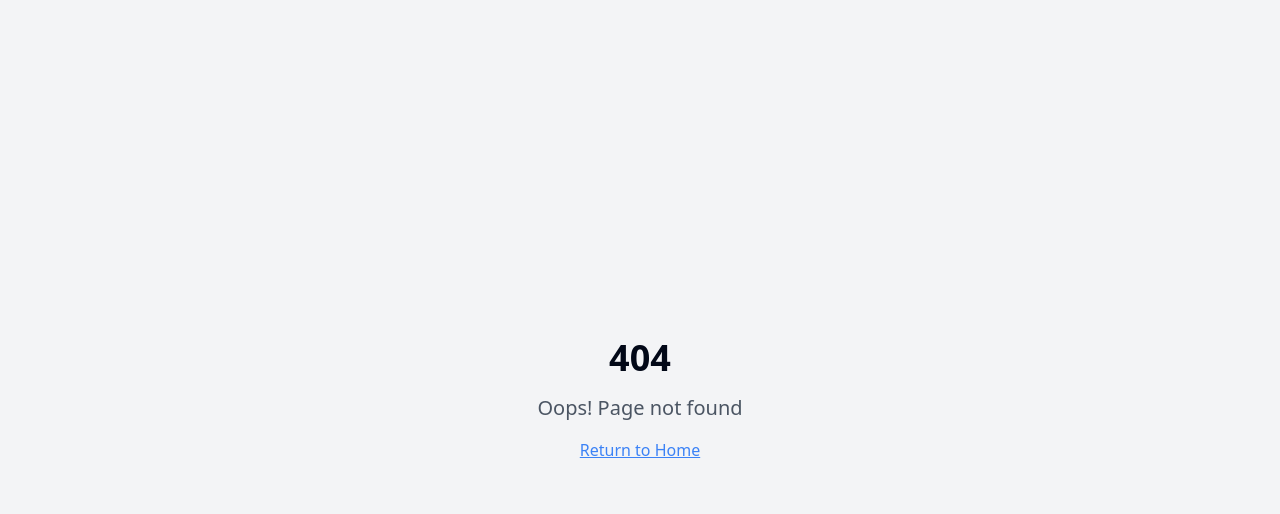
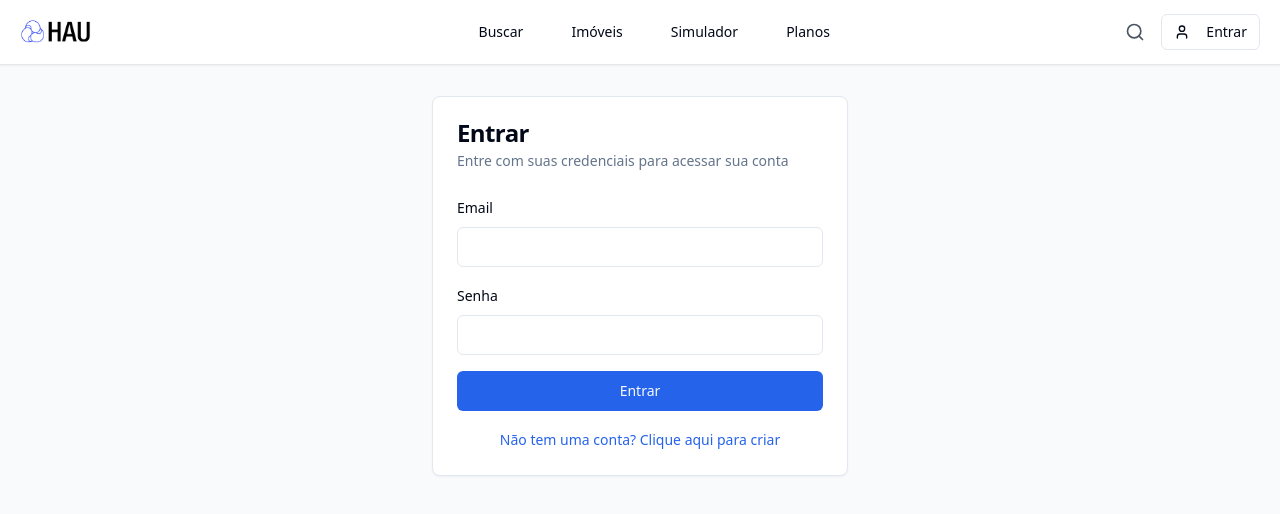
Before and after one commit to Douglas360/auction-intel-estate, a React (Vite) app: page /login in a window 1280 px wide. Before the commit this address had no page. Shown: the top 514 px of the page. Built offline with nearby package versions, Linux system fonts and the light colour scheme.

Commit message:
updatess

```diff
--- a/src/App.tsx
+++ b/src/App.tsx
@@ -1,4 +1,3 @@
-
 import { Toaster } from "@/components/ui/toaster";
 import { Toaster as Sonner } from "@/components/ui/sonner";
 import { TooltipProvider } from "@/components/ui/tooltip";
@@ -18,6 +17,7 @@ import SubscriptionCheckout from "./pages/SubscriptionCheckout";
 import AdminLogin from "./pages/admin/AdminLogin";
 import AdminUsers from "./pages/admin/AdminUsers";
 import AdminLayout from "./components/layouts/AdminLayout";
+import Login from "./pages/Login";
 
 const queryClient = new QueryClient();
 
@@ -39,6 +39,7 @@ const App = () => (
           <Route path="/subscribe/:planId" element={<SubscriptionCheckout />} />
           <Route path="/payment-success" element={<PaymentSuccess />} />
           <Route path="/payment-canceled" element={<PaymentCanceled />} />
+          <Route path="/login" element={<Login />} />
 
           {/* Admin authentication */}
           <Route path="/admin/login" element={<AdminLogin />} />
--- a/src/components/Navbar.tsx
+++ b/src/components/Navbar.tsx
@@ -1,13 +1,13 @@
-
 import React, { useState, useEffect } from 'react';
 import { Button } from '@/components/ui/button';
-import { Link } from 'react-router-dom';
+import { Link, useNavigate } from 'react-router-dom';
 import { Search, Bell, User, Settings } from 'lucide-react';
 import { supabase } from '@/integrations/supabase/client';
 
 const Navbar = () => {
   const [isLoggedIn, setIsLoggedIn] = useState(false);
   const [isAdmin, setIsAdmin] = useState(false);
+  const navigate = useNavigate();
 
   useEffect(() => {
     const checkAuthStatus = async () => {
@@ -82,7 +82,7 @@ const Navbar = () => {
                 </Link>
               </Button>
             ) : (
-              <Button variant="outline" size="sm" className="ml-2">
+              <Button variant="outline" size="sm" className="ml-2" onClick={() => navigate('/login')}>
                 <User className="w-4 h-4 mr-2" />
                 Entrar
               </Button>
--- a/src/components/subscription/SubscriptionPlanCard.tsx
+++ b/src/components/subscription/SubscriptionPlanCard.tsx
@@ -1,4 +1,3 @@
-
 import React from 'react';
 import {
   Card,
@@ -10,7 +9,7 @@ import {
 } from "@/components/ui/card";
 import { Badge } from "@/components/ui/badge";
 import { Button } from "@/components/ui/button";
-import { Check } from 'lucide-react';
+import { Check, Loader2 } from 'lucide-react';
 import { type SubscriptionPlan as SubscriptionPlanType } from '@/hooks/useSubscription';
 
 export type SubscriptionPlan = SubscriptionPlanType;
@@ -95,7 +94,12 @@ const SubscriptionPlanCard: React.FC<SubscriptionPlanCardProps> = ({
           variant={isCurrentPlan ? "outline" : "default"}
           disabled={isLoading || (isCurrentPlan && plan.title !== 'Free')}
         >
-          {isLoading ? "Processando..." : isCurrentPlan ? "Plano Atual" : "Assinar"}
+          {isLoading ? (
+            <>
+              <Loader2 className="mr-2 h-4 w-4 animate-spin" />
+              Processando...
+            </>
+          ) : isCurrentPlan ? "Plano Atual" : "Assinar"}
         </Button>
       </CardFooter>
     </Card>
--- a/src/pages/Index.tsx
+++ b/src/pages/Index.tsx
@@ -62,32 +62,33 @@ const featuredProperties = [
 ];
 
 const Index = () => {
+  const [isYearly, setIsYearly] = useState(false);
+  const [searchQuery, setSearchQuery] = useState('');
+  const [checkoutLoadingPlanId, setCheckoutLoadingPlanId] = useState<string | null>(null);
   const navigate = useNavigate();
-  const [searchQuery, setSearchQuery] = useState('');
-  const [isYearly, setIsYearly] = useState(false);
-  const { plans, subscribeToPlan, subscriptionStatus, isLoading } = useSubscription();
-  const [activePlans, setActivePlans] = useState<SubscriptionPlan[]>([]);
+  const {
+    plans: activePlans,
+    subscriptionStatus,
+    isLoading,
+    subscribeToPlan
+  } = useSubscription();
 
-  // Filter to show only paid plans on homepage
-  useEffect(() => {
-    if (plans.length > 0) {
-      setActivePlans(plans.filter(plan => plan.price_monthly > 0));
+  const isCurrentPlan = (planId: string) => {
+    return subscriptionStatus?.plan?.id === planId;
+  };
+
+  const handleSubscribe = async (planId: string) => {
+    setCheckoutLoadingPlanId(planId);
+    try {
+      await subscribeToPlan(planId, isYearly ? 'year' : 'month');
+    } finally {
+      setCheckoutLoadingPlanId(null);
     }
-  }, [plans]);
+  };
 
   const handleSearch = (e: React.FormEvent) => {
     e.preventDefault();
-    if (searchQuery.trim()) {
-      navigate(`/search?q=${encodeURIComponent(searchQuery)}`);
-    }
-  };
-
-  const handleSubscribe = (planId: string) => {
-    subscribeToPlan(planId, isYearly ? 'year' : 'month');
-  };
-
-  const isCurrentPlan = (planId: string) => {
-    return subscriptionStatus?.active && subscriptionStatus.plan?.id === planId;
+    navigate(`/search?q=${encodeURIComponent(searchQuery)}`);
   };
 
   return (
@@ -161,7 +162,7 @@ const Index = () => {
                     key={plan.id}
                     plan={plan}
                     isCurrentPlan={isCurrentPlan(plan.id)}
-                    isLoading={isLoading}
+                    isLoading={checkoutLoadingPlanId === plan.id}
                     billingInterval={isYearly ? 'year' : 'month'}
                     onSubscribe={handleSubscribe}
                   />
--- /dev/null
+++ b/src/pages/Login.tsx
@@ -0,0 +1,142 @@
+import React, { useState } from 'react';
+import { useNavigate } from 'react-router-dom';
+import { Card, CardContent, CardHeader, CardTitle, CardDescription } from '@/components/ui/card';
+import { Button } from '@/components/ui/button';
+import { Input } from '@/components/ui/input';
+import { Label } from '@/components/ui/label';
+import { supabase } from '@/integrations/supabase/client';
+import { toast } from '@/hooks/use-toast';
+import Navbar from '@/components/Navbar';
+
+const Login = () => {
+  const [isLogin, setIsLogin] = useState(true);
+  const [isLoading, setIsLoading] = useState(false);
+  const [formData, setFormData] = useState({
+    email: '',
+    password: '',
+    name: ''
+  });
+  const navigate = useNavigate();
+
+  const handleSubmit = async (e: React.FormEvent) => {
+    e.preventDefault();
+    setIsLoading(true);
+
+    try {
+      if (isLogin) {
+        const { data, error } = await supabase.auth.signInWithPassword({
+          email: formData.email,
+          password: formData.password
+        });
+
+        if (error) throw error;
+
+        toast({
+          title: "Login realizado com sucesso!",
+          description: "Você será redirecionado para a página inicial.",
+        });
+
+        navigate('/');
+      } else {
+        const { data, error } = await supabase.auth.signUp({
+          email: formData.email,
+          password: formData.password,
+          options: {
+            data: {
+              name: formData.name
+            }
+          }
+        });
+
+        if (error) throw error;
+
+        toast({
+          title: "Conta criada com sucesso!",
+          description: "Por favor, verifique seu email para confirmar sua conta.",
+        });
+
+        setIsLogin(true);
+      }
+    } catch (error: any) {
+      toast({
+        title: "Erro",
+        description: error.message,
+        variant: "destructive",
+      });
+    } finally {
+      setIsLoading(false);
+    }
+  };
+
+  return (
+    <div className="min-h-screen bg-gray-50">
+      <Navbar />
+      <div className="container mx-auto max-w-md px-4 pt-24 pb-10">
+        <Card>
+          <CardHeader>
+            <CardTitle>{isLogin ? 'Entrar' : 'Criar Conta'}</CardTitle>
+            <CardDescription>
+              {isLogin
+                ? 'Entre com suas credenciais para acessar sua conta'
+                : 'Crie uma conta para começar a usar nossos serviços'}
+            </CardDescription>
+          </CardHeader>
+          <CardContent>
+            <form onSubmit={handleSubmit} className="space-y-4">
+              {!isLogin && (
+                <div className="space-y-2">
+                  <Label htmlFor="name">Nome completo</Label>
+                  <Input
+                    id="name"
+                    type="text"
+                    value={formData.name}
+                    onChange={(e) => setFormData({ ...formData, name: e.target.value })}
+                    required={!isLogin}
+                  />
+                </div>
+              )}
+              <div className="space-y-2">
+                <Label htmlFor="email">Email</Label>
+                <Input
+                  id="email"
+                  type="email"
+                  value={formData.email}
+                  onChange={(e) => setFormData({ ...formData, email: e.target.value })}
+                  required
+                />
+              </div>
+              <div className="space-y-2">
+                <Label htmlFor="password">Senha</Label>
+                <Input
+                  id="password"
+                  type="password"
+                  value={formData.password}
+                  onChange={(e) => setFormData({ ...formData, password: e.target.value })}
+                  required
+                />
+              </div>
+              <Button type="submit" className="w-full" disabled={isLoading}>
+                {isLoading
+                  ? (isLogin ? 'Entrando...' : 'Criando conta...')
+                  : (isLogin ? 'Entrar' : 'Criar conta')}
+              </Button>
+            </form>
+            <div className="mt-4 text-center">
+              <button
+                type="button"
+                onClick={() => setIsLogin(!isLogin)}
+                className="text-sm text-primary hover:underline"
+              >
+                {isLogin
+                  ? 'Não tem uma conta? Clique aqui para criar'
+                  : 'Já tem uma conta? Clique aqui para entrar'}
+              </button>
+            </div>
+          </CardContent>
+        </Card>
+      </div>
+    </div>
+  );
+};
+
+export default Login;
```
